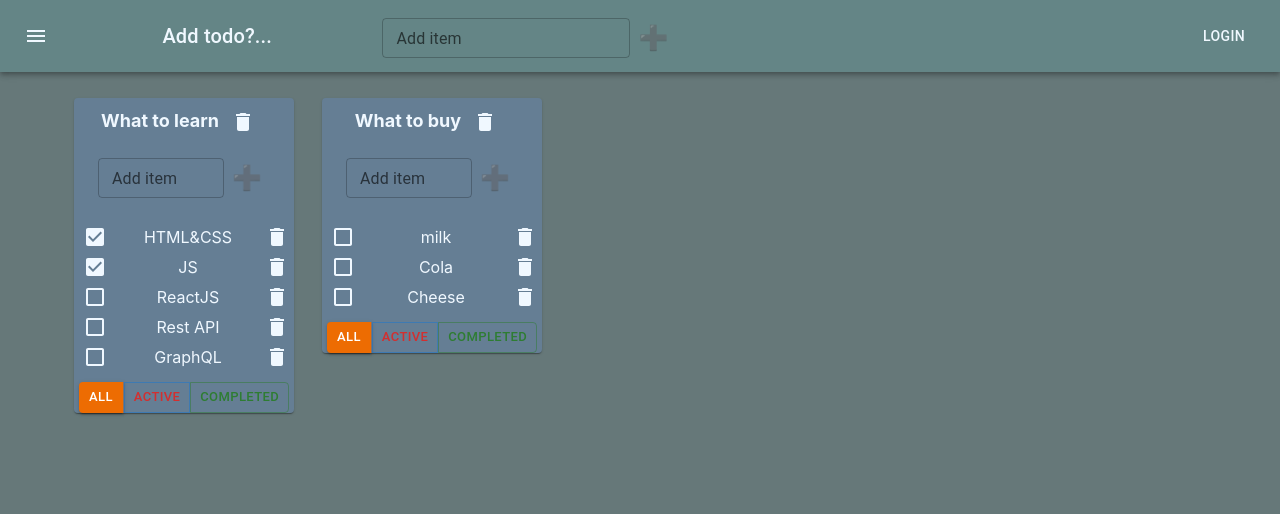
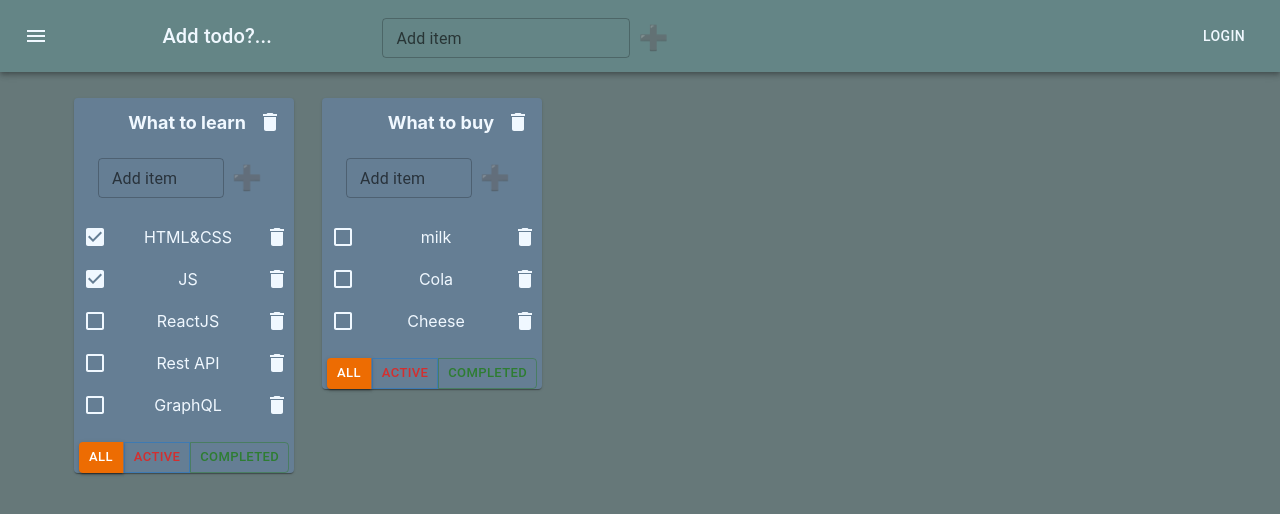
Before and after one commit to EvgeniiMeleshkov/my_todo, a React (Create React App) app: page / in a window 1280 px wide. Shown: the top 514 px of the page. Built offline with nearby package versions, Linux system fonts and the light colour scheme.

Commit message:
span<->input added

```diff
--- a/src/App.tsx
+++ b/src/App.tsx
@@ -86,7 +86,14 @@ function App() {
         delete tasks[todoID]
         console.log(tasks)
     }
-
+    const changeTodoTitle = (todoID: string, title: string) => {
+        setTodo(toDo.map(el => el.todoID === todoID ? {...el, title} : el))
+    }
+    const changeTaskTitle = (todoID: string, taskID: string, title: string) => {
+        setTasks({...tasks, [todoID]: tasks[todoID].map(el => {
+            return el.id === taskID ? {...el, title} : el
+            })})
+    }
     const todoForRender = toDo.map(t => {
         const tasksForRender = t.filter === 'Completed'
             ? tasks[t.todoID].filter(el => el.isDone === true)
@@ -105,6 +112,8 @@ function App() {
                         addTask={addTask}
                         filterTasks={filterTasks}
                         deleteTodo={deleteTodo}
+                        changeTodoTitle={changeTodoTitle}
+                        changeTaskTitle={changeTaskTitle}
                     />
                 </Paper>
             </Grid>
--- a/src/components/AddItemForm/AddItemForm.tsx
+++ b/src/components/AddItemForm/AddItemForm.tsx
@@ -4,9 +4,10 @@ import {Container, IconButton, TextField} from '@mui/material';
 type AddItemFormPropsType = {
     calBack: (todoID: string, title: string) => void
     todoID: string
+    title?: string
 }
 
-export const AddItemForm: React.FC<AddItemFormPropsType> = ({calBack, todoID}) => {
+export const AddItemForm: React.FC<AddItemFormPropsType> = ({calBack, todoID, title}) => {
     const [error, setError] = useState(false)
     const [value, setValue] = useState('')
     const onChangeHandler = (e: ChangeEvent<HTMLInputElement>) => {
@@ -33,7 +34,8 @@ export const AddItemForm: React.FC<AddItemFormPropsType> = ({calBack, todoID}) =
                     variant='outlined'
                            label={error ? 'Type something' : 'Add item'}
                            error={error}
-                           onChange={onChangeHandler} value={value} size={'small'}></TextField>
+                           placeholder={title}
+                    onChange={onChangeHandler} value={value} size={'small'}></TextField>
                 <IconButton onClick={onClickHandler} size={'medium'} title={'Add task'}>
                     ➕
                 </IconButton>
--- /dev/null
+++ b/src/components/SpanInput/SpanInput.tsx
@@ -0,0 +1,44 @@
+import React, {useState, KeyboardEvent, ChangeEvent} from 'react';
+
+
+type SpanInputPropsType = {
+    title: string
+    todoID: string
+    callBack: (todoID: string, title: string)=>void
+}
+export const SpanInput: React.FC<SpanInputPropsType> = ({todoID, title, callBack}) => {
+
+    const [editMode, setEditMode] = useState(false)
+    const [value, setValue] = useState(title)
+
+    const onChangeHandler = (e: ChangeEvent<HTMLInputElement>) => {
+        const val = e.currentTarget.value
+        setValue(val)
+    }
+    const onDoubleClick = () => {
+        setEditMode(true)
+    }
+    const onSave = () => {
+        callBack(todoID, value)
+        setEditMode(false)
+    }
+    const onEnterPressed = (e: KeyboardEvent<HTMLInputElement>) => {
+        e.key === 'Enter' && onSave()
+    }
+
+    return (
+        <div>
+            {
+                editMode
+                    ? <input
+                        autoFocus
+                        style={{textAlign: 'center', backgroundColor: '#6B7D93', borderRadius: '5px'}}
+                        onChange={onChangeHandler}
+                        value={value}
+                        onKeyDown={onEnterPressed}
+                        onBlur={onSave}/>
+                    : <span onDoubleClick={onDoubleClick}>{title}</span>
+            }
+        </div>
+    );
+};
--- a/src/components/body/ToDoLists.tsx
+++ b/src/components/body/ToDoLists.tsx
@@ -1,9 +1,9 @@
 import React, {ChangeEvent, useState} from 'react';
-import {v1} from 'uuid';
 import {FilterValueType, TaskType} from '../../App';
 import {Button, ButtonGroup, Checkbox, Container, Grid, IconButton} from '@mui/material';
 import {Delete} from '@mui/icons-material';
 import {AddItemForm} from '../AddItemForm/AddItemForm';
+import {SpanInput} from '../SpanInput/SpanInput';
 
 type ToDoListsPropsType = {
     todoID: string
@@ -15,6 +15,8 @@ type ToDoListsPropsType = {
     addTask: (todoID: string, title: string) => void
     filterTasks: (todoID: string, filter: FilterValueType) => void
     deleteTodo: (todoID: string) => void
+    changeTodoTitle: (todoID: string, title: string) => void
+    changeTaskTitle: (todoID: string, taskID: string, title: string) => void
 }
 export const ToDoLists: React.FC<ToDoListsPropsType> = ({
                                                             todoID,
@@ -25,7 +27,9 @@ export const ToDoLists: React.FC<ToDoListsPropsType> = ({
                                                             addTask,
                                                             filterTasks,
                                                             deleteTodo,
-                                                            filter
+                                                            filter,
+                                                            changeTodoTitle,
+                                                            changeTaskTitle
                                                         }) => {
 
     const onIsDoneHandler = (taskId: string, isDone: boolean) => {
@@ -48,10 +52,9 @@ export const ToDoLists: React.FC<ToDoListsPropsType> = ({
                         alignItems: 'center',
                         gridAutoFlow: 'column',
                         justifyContent: 'space-between',
-                        height: '30px',
                     }}>
                         <Checkbox onClick={() => onIsDoneHandler(t.id, t.isDone)} checked={t.isDone}/>
-                        {t.title}
+                        <SpanInput title={t.title} todoID={todoID} callBack={(todoID, title)=>changeTaskTitle(todoID, t.id, title)}/>
                         <IconButton onClick={() => onDeleteTaskHandler(t.id)} size={'small'}>
                         <Delete/>
                     </IconButton>
@@ -61,11 +64,21 @@ export const ToDoLists: React.FC<ToDoListsPropsType> = ({
     })
     return (
         <div style={{width: '220px', marginTop: '1rem'}}>
-            <div style={{textAlign: 'center', fontWeight: 'bolder', fontSize: 'large'}}>
-                {title}
-                <IconButton onClick={onDeleteTodoHandler} size={'large'}>
-                    <Delete/>
-                </IconButton>
+            <div style={{
+                display: 'flex',
+                flexDirection: 'row',
+                alignItems: 'center',
+                justifyContent: 'flex-end',
+                textAlign: 'center', fontWeight: 'bolder', fontSize: 'large'
+            }}>
+                <div>
+                    <SpanInput title={title} todoID={todoID} callBack={changeTodoTitle}/>
+                </div>
+                <div>
+                    <IconButton onClick={onDeleteTodoHandler} size={'large'}>
+                        <Delete/>
+                    </IconButton>
+                </div>
             </div>
             <AddItemForm todoID={todoID} calBack={addTask}/>
             <ul style={{padding: '0'}}>
```
